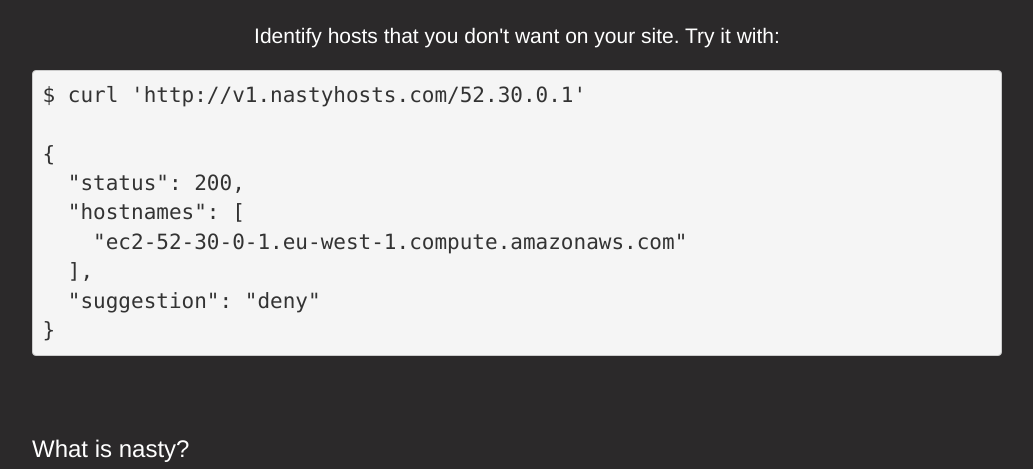
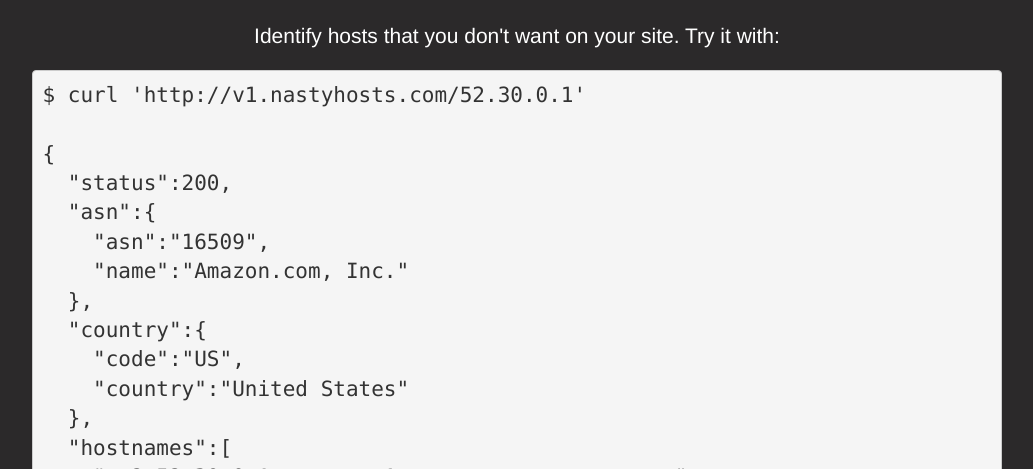
Before and after one commit to livehome/nastyhosts.com, a plain HTML site: page index.html in a window 1280 px wide. Shown: the part 269-738 px from the top of the page, without its empty margins (123-1156 px from the left). Drawn offline with nearby package versions, Linux system fonts and the light colour scheme.

Commit message:
Update example

```diff
--- a/index.html
+++ b/index.html
@@ -29,11 +29,19 @@
             <pre class="lead">$ curl 'http://v1.nastyhosts.com/52.30.0.1'
 
 {
-  "status": 200,
-  "hostnames": [
+  "status":200,
+  "asn":{
+    "asn":"16509",
+    "name":"Amazon.com, Inc."
+  },
+  "country":{
+    "code":"US",
+    "country":"United States"
+  },
+  "hostnames":[
     "ec2-52-30-0-1.eu-west-1.compute.amazonaws.com"
   ],
-  "suggestion": "deny"
+  "suggestion":"deny"
 }</pre>
 
             <div class="space"></div>
```
